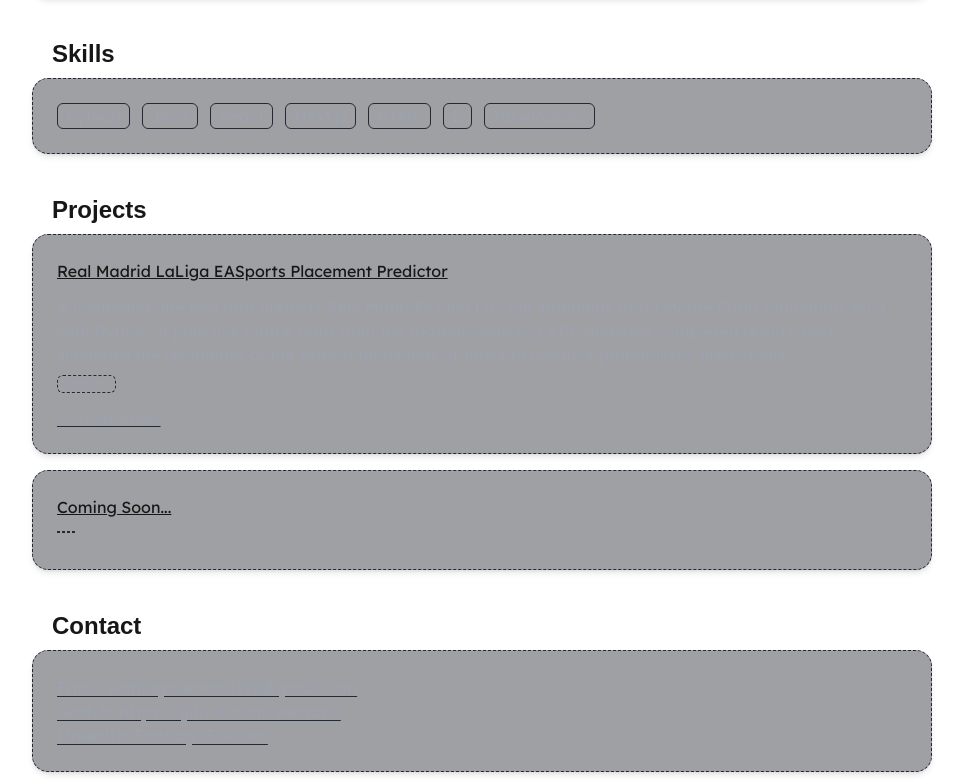
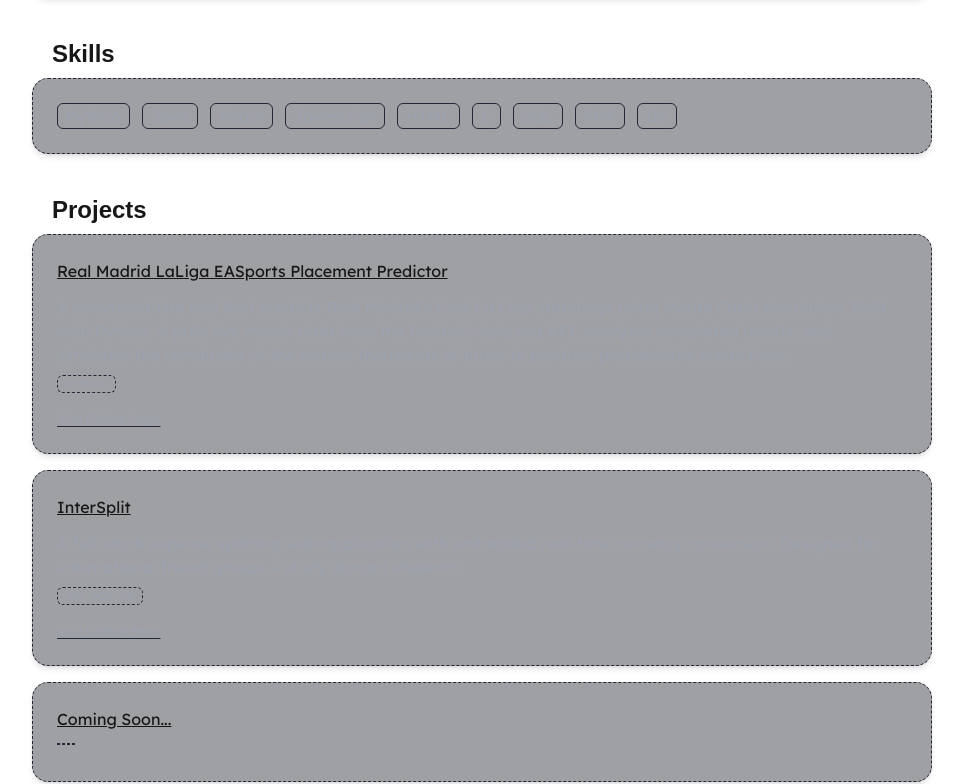
Before and after one commit to sserran0/Portfolio, a Next.js app: page / in a window 1280 px wide. Shown: the part 418-1202 px from the top of the page, without its empty margins (158-1121 px from the left). Built offline with nearby package versions, Linux system fonts and the light colour scheme; a web font is replaced by a local one.

Commit message:
project addition

```diff
--- a/src/app/page.tsx
+++ b/src/app/page.tsx
@@ -55,7 +55,7 @@
             React
           </p>
           <p className="ml-3 border border-[#242736] font-alt text-[#9ca3af] px-2 rounded-md inline-block">
-            Next.js
+            Javascript
           </p>
           <p className="ml-3 border border-[#242736] font-alt text-[#9ca3af] px-2 rounded-md inline-block">
             HTML
@@ -64,7 +64,13 @@
             C
           </p>
           <p className="ml-3 border border-[#242736] font-alt text-[#9ca3af] px-2 rounded-md inline-block">
-            TailwindCSS
+            SQL
+          </p>
+          <p className="ml-3 border border-[#242736] font-alt text-[#9ca3af] px-2 rounded-md inline-block">
+            PHP
+          </p>
+          <p className="ml-3 border border-[#242736] font-alt text-[#9ca3af] px-2 rounded-md inline-block">
+            Go
           </p>
         </main>
       </section>
--- a/src/data/projects.ts
+++ b/src/data/projects.ts
@@ -10,6 +10,13 @@
 
   },
   {
+    title: "InterSplit",
+    blurb: "A full-stack expense splitting web-application with embedded real-time currency conversion. Designed for international friend groups + study abroad students.",
+    href: "https://github.com/sserran0/InterSplit",
+    tags: ["Go, SQL, TS"],
+
+  },
+  {
     title: "Coming Soon...",
     blurb: "",
     href: "",
```
